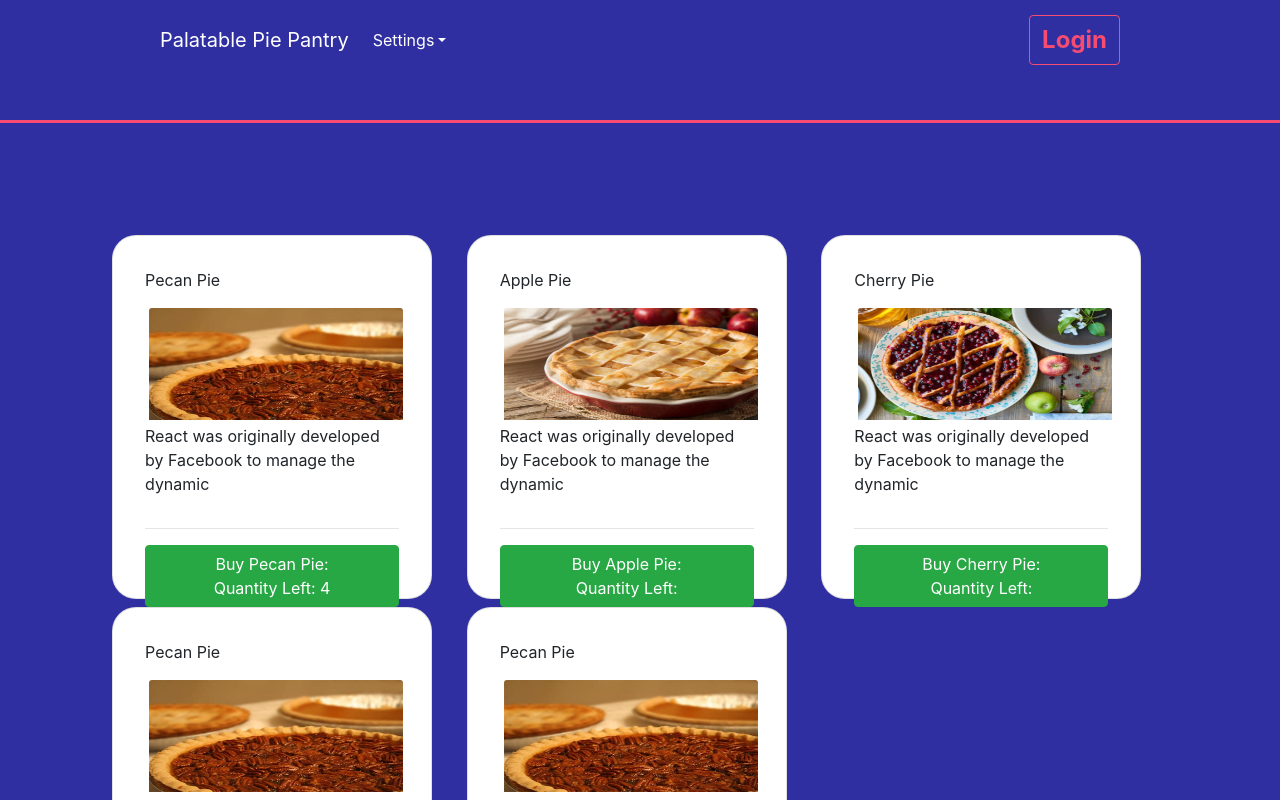
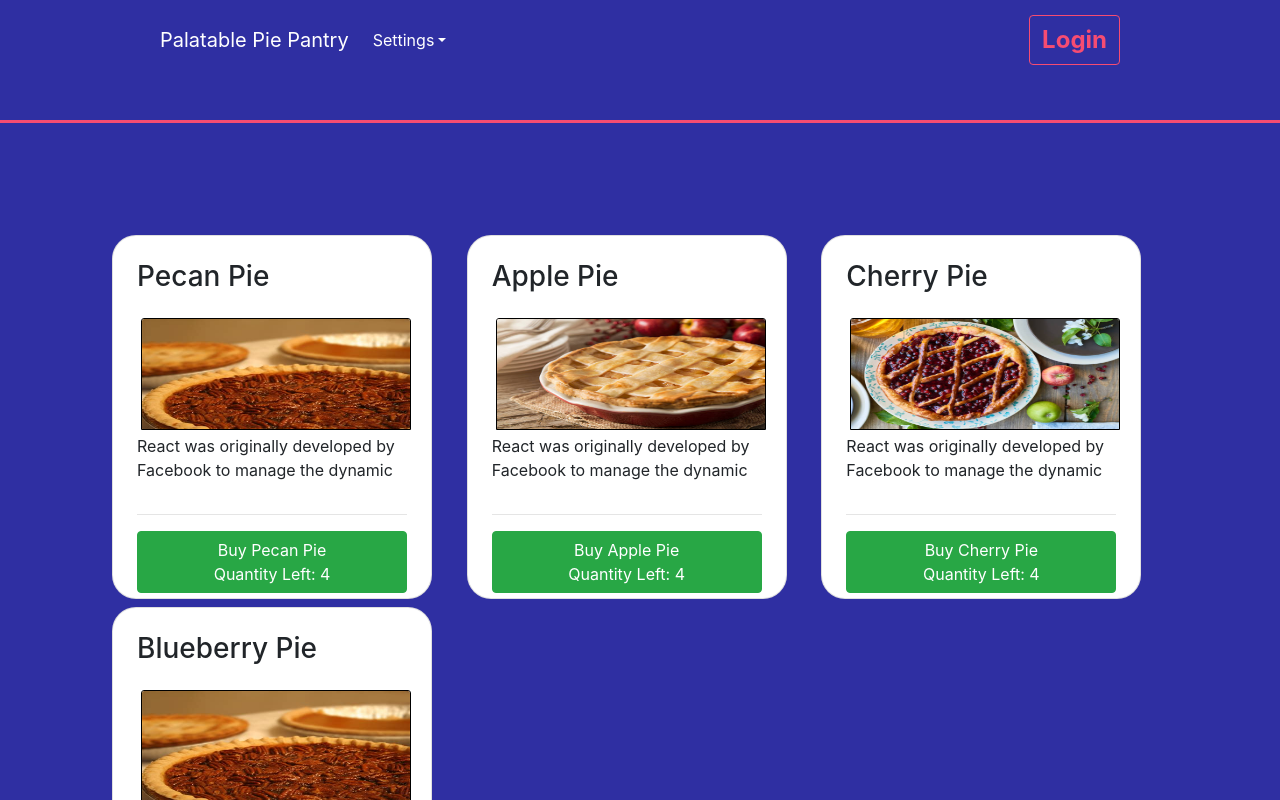
Before and after one commit to lmschless/react-redux-pie-shop, a React (Create React App) app: page / in a window 1280 px wide. Shown: the top 800 px of the page. Built offline with nearby package versions, Linux system fonts and the light colour scheme; a web font is replaced by a local one.

Commit message:
finally got the map component to function. Working on passing index key down to child and back up to parent on click.

```diff
--- a/src/components/PieCard.js
+++ b/src/components/PieCard.js
@@ -6,21 +6,24 @@ function PieCard(props) {
 	const profileStyles = {
 		backgroundColor: '#FFFFFF',
 		borderRadius: '1.5em',
-		padding: '2em',
+		padding: '1.5em',
 		maxWidth: '20em',
-		maxHeight: '25em',
+		maxHeight: '27em',
 		minHeight: '22em'
 	};
 
 	const imgStyles = {
 		maxHeight: '14vh',
 		maxWidth: '27vw',
-		margin: '.25em'
+		margin: '.25em',
+		border: 'solid 1px black'
 	};
 	return (
 		<React.Fragment>
 			<Card style={profileStyles} body>
-				<CardTitle>{props.name}</CardTitle>
+				<h3>
+					<CardTitle>{props.name}</CardTitle>
+				</h3>
 				<center>
 					<CardImg
 						style={imgStyles}
@@ -34,8 +37,13 @@ function PieCard(props) {
 					React was originally developed by Facebook to manage the dynamic
 				</CardText>
 				<hr />
-				<Button color="success">
-					Buy {props.name}: <br />Quantity Left: {props.count}
+				<Button
+					onClick={() => {
+						props.onPurchase(props.key);
+					}}
+					color="success"
+				>
+					Buy {props.name} <br />Quantity Left: {props.count}
 				</Button>
 			</Card>
 		</React.Fragment>
@@ -43,7 +51,9 @@ function PieCard(props) {
 }
 
 PieCard.propTypes = {
-	img: PropTypes.string
+	img: PropTypes.string,
+	count: PropTypes.number,
+	onPurchase: PropTypes.func
 };
 
 export default PieCard;
--- a/src/components/Store.js
+++ b/src/components/Store.js
@@ -1,36 +1,47 @@
 import React, { Component } from 'react';
 import PropTypes from 'prop-types';
 import PieCard from './PieCard';
-import pecan from './../assets/pecan.jpeg';
-import apple from './../assets/apple.jpeg';
-import cherry from './../assets/cherry.jpg';
+import { thistle } from 'color-name';
 
 export default class Store extends Component {
 	constructor(props) {
 		super(props);
 		this.state = {
-			pecan: {
+			pieList: [
+				{
 					name: 'Pecan Pie',
 					img: require('./../assets/pecan.jpeg'),
-				count: 4
+					count: 4,
+					id: 1
 				},
-			apple: {
+				{
 					name: 'Apple Pie',
 					img: require('./../assets/apple.jpeg'),
-				count: 4
+					count: 4,
+					id: 2
 				},
-			cherry: {
+				{
 					name: 'Cherry Pie',
 					img: require('./../assets/cherry.jpg'),
-				count: 4
+					count: 4,
+					id: 3
 				},
-			blueberry: {
+				{
 					name: 'Blueberry Pie',
 					img: require('./../assets/pecan.jpeg'),
-				count: 4
+					count: 4,
+					id: 4
 				}
+			]
 		};
 	}
+
+	handlePurchase = (index) => {
+		console.log(index);
+		// const selectedPie = this.state.pieList.filter((pie) => pie.id === id);
+
+		this.setState({});
+	};
 
 	render() {
 		const gridContainer = {
@@ -45,17 +56,36 @@ export default class Store extends Component {
 			padding: '2em',
 			margin: '5em'
 		};
+		const pieList = this.state.pieList;
+		console.log(this.state.pieList);
+
 		return (
 			<div style={gridContainer}>
+				{pieList.map((pie, index) => (
 					<PieCard
-					name={this.state.pecan.name}
-					img={this.state.pecan.img}
+						name={pie.name}
+						img={pie.img}
+						count={pie.count}
+						key={index}
+						onPurchase={this.handlePurchase}
+					/>
+				))}
+
+				{/* <PieCard
+          id = {}
+					name={this.state[0].name}
+					img={this.state[1].img}
 					count={this.state.pecan.count}
+					onPurchase={this.handlePurchase}
+				/> */}
+				{/* <PieCard
+					name={this.state.apple.name}
+					img={this.state.apple.img}
+					onPurchase={this.handlePurchase}
 				/>
-				<PieCard name={this.state.apple.name} img={this.state.apple.img} />
 				<PieCard name={this.state.cherry.name} img={this.state.cherry.img} />
 				<PieCard name={this.state.pecan.name} img={this.state.pecan.img} />
-				<PieCard name={this.state.pecan.name} img={this.state.pecan.img} />
+				<PieCard name={this.state.pecan.name} img={this.state.pecan.img} /> */}
 			</div>
 		);
 	}
```
Lines whose indentation alone changed are shown as unchanged.
